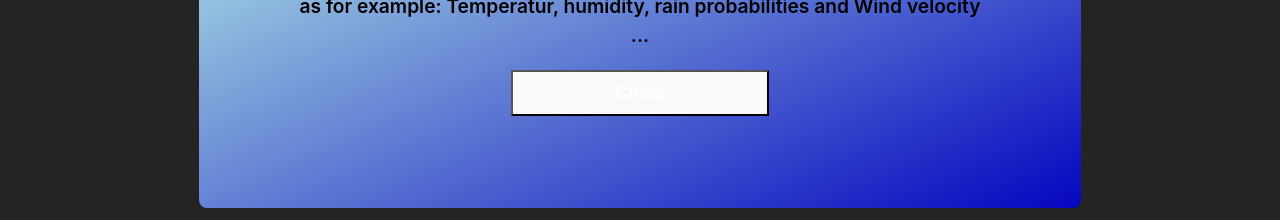
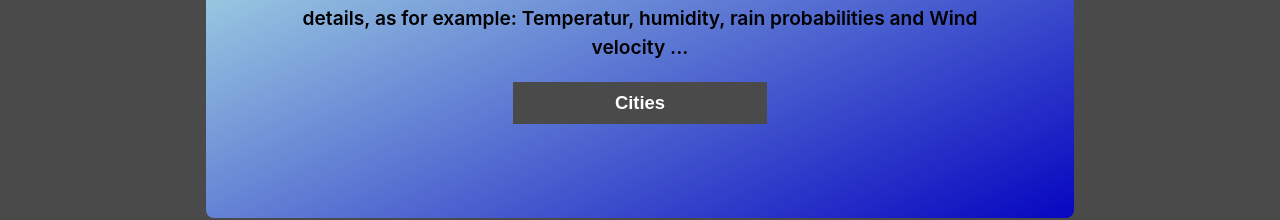
Before and after one commit to jseridiaz/weather-app, a React (Vite) app: page / in a window 1280 px wide. Shown: the part 289-509 px from the top of the page. Built offline with nearby package versions, Linux system fonts and the light colour scheme.

Commit message:
upload body bg

```diff
--- a/src/Pages/Home/Home.css
+++ b/src/Pages/Home/Home.css
@@ -1,4 +1,6 @@
-main {
+main,
+body {
+  background-color: var(--rtc-color-3);
   padding: var(--rtc-padding-xs);
 }
 [id='section-container'] {
@@ -47,6 +49,7 @@ article.article-home > button {
   align-self: center;
   font-weight: 600;
   color: aliceblue;
+  border: none;
 }
 article.article-home > button > a {
   display: inline-block;
@@ -55,6 +58,7 @@ article.article-home > button > a {
   padding: var(--rtc-padding-xs);
   align-content: center;
   font-size: 1.15rem;
+  background-color: var(--rtc-color-3);
 }
 .place-it {
   margin-top: var(--rtc-margin-s);
```
